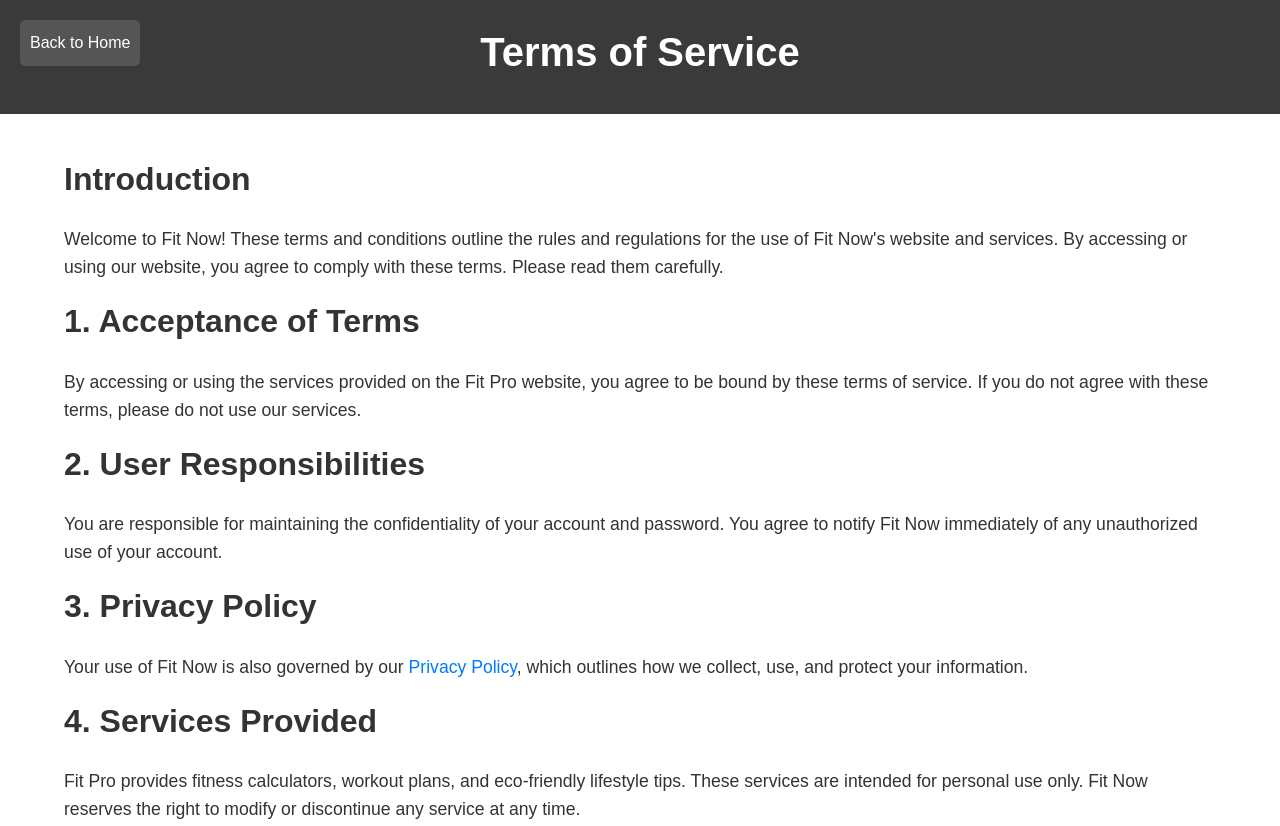
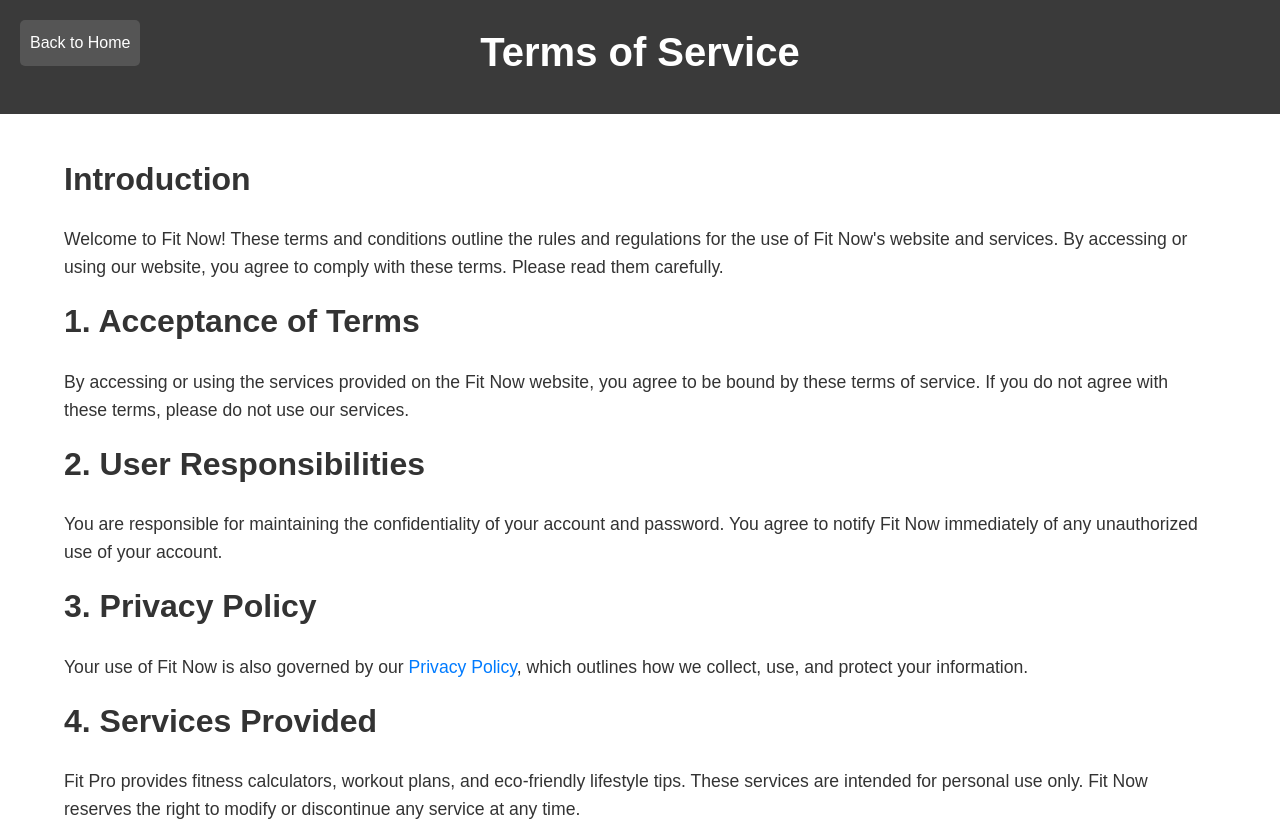
Before and after one commit to Articaladda/articaladda, a plain HTML site: page terms.html in a window 1280 px wide. Shown: the top 826 px of the page. Drawn offline with Linux system fonts and the light colour scheme.

Commit message:
terms.html

```diff
--- a/terms.html
+++ b/terms.html
@@ -18,7 +18,7 @@
             <p>Welcome to Fit Now! These terms and conditions outline the rules and regulations for the use of Fit Now's website and services. By accessing or using our website, you agree to comply with these terms. Please read them carefully.</p>
 
             <h2>1. Acceptance of Terms</h2>
-            <p>By accessing or using the services provided on the Fit Pro website, you agree to be bound by these terms of service. If you do not agree with these terms, please do not use our services.</p>
+            <p>By accessing or using the services provided on the Fit Now website, you agree to be bound by these terms of service. If you do not agree with these terms, please do not use our services.</p>
 
             <h2>2. User Responsibilities</h2>
             <p>You are responsible for maintaining the confidentiality of your account and password. You agree to notify Fit Now immediately of any unauthorized use of your account.</p>
```
